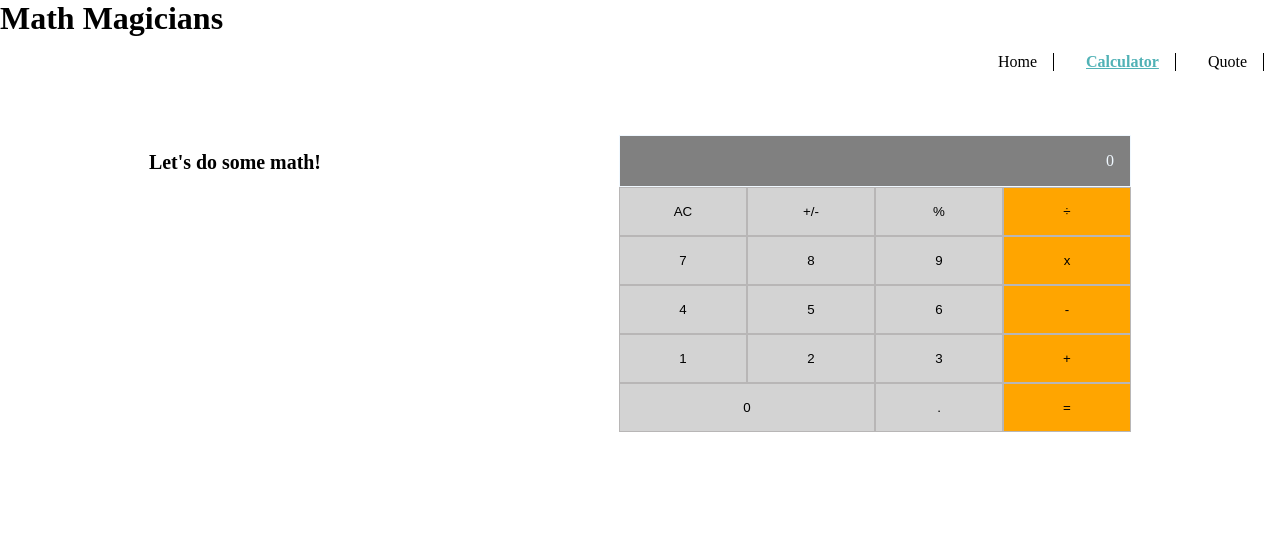
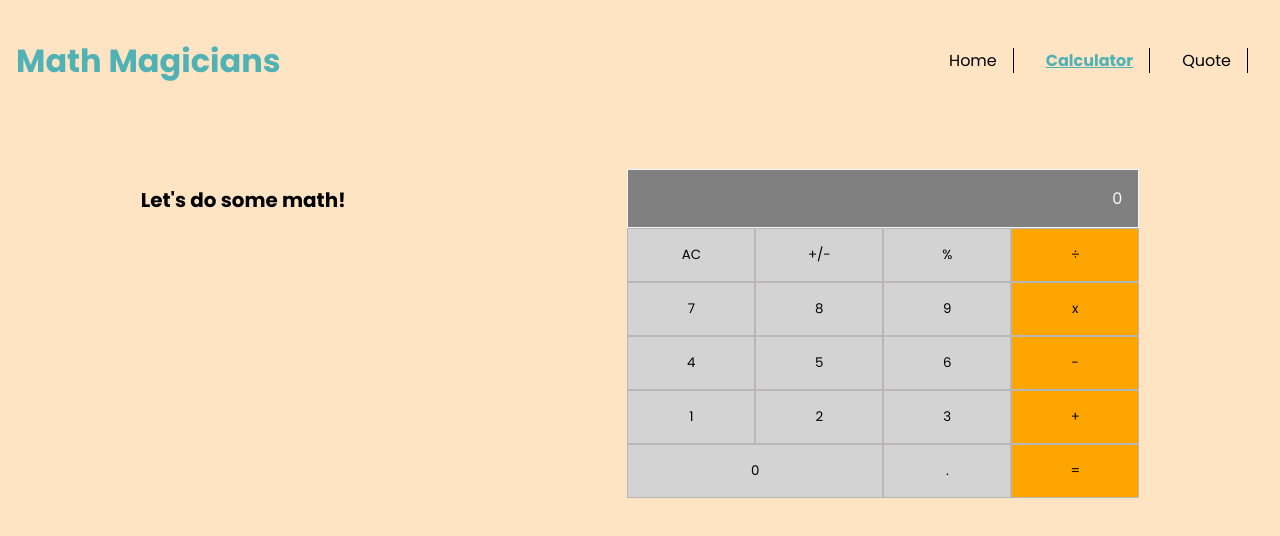
Before and after one commit to MostafaShahat2021/math-magician-SPA, a React (Create React App) app: page /calculator in a window 1280 px wide. Shown: the top 536 px of the page. Built offline with nearby package versions, Linux system fonts and the light colour scheme.

Commit message:
Update App Styling

```diff
--- a/src/App.css
+++ b/src/App.css
@@ -1,10 +1,17 @@
+@import url('https://fonts.googleapis.com/css2?family=Poppins:wght@200;300;400;500;600;700&display=swap');
+
 * {
   padding: 0;
   margin: 0;
   box-sizing: border-box;
+  font-family: 'Poppins', sans-serif;
 }
 
-.App {
+body {
+  background-color: bisque;
+}
+
+.app {
   padding-top: 15rem;
   padding-bottom: 14.3rem;
   display: flex;
@@ -13,3 +20,12 @@
   background-repeat: no-repeat;
   background-size: cover;
 }
+
+.calc-cont {
+  display: flex;
+  justify-content: space-between;
+  align-items: center;
+  margin: 1rem auto;
+  padding: 1rem;
+  color: rgb(81, 178, 182);
+}
--- a/src/components/calculator.css
+++ b/src/components/calculator.css
@@ -1,6 +1,3 @@
-.calcContainer {
-  width: 40%;
-}
 .calcContainer {
   margin-top: 3rem;
   width: 40%;
--- a/src/components/quote.css
+++ b/src/components/quote.css
@@ -1,8 +1,8 @@
 .quote {
   width: 50%;
   height: 50%;
-  margin-top: 5rem;
   padding: 2rem;
   text-align: center;
   font-size: xx-large;
+  margin: 5rem auto;
 }
```
